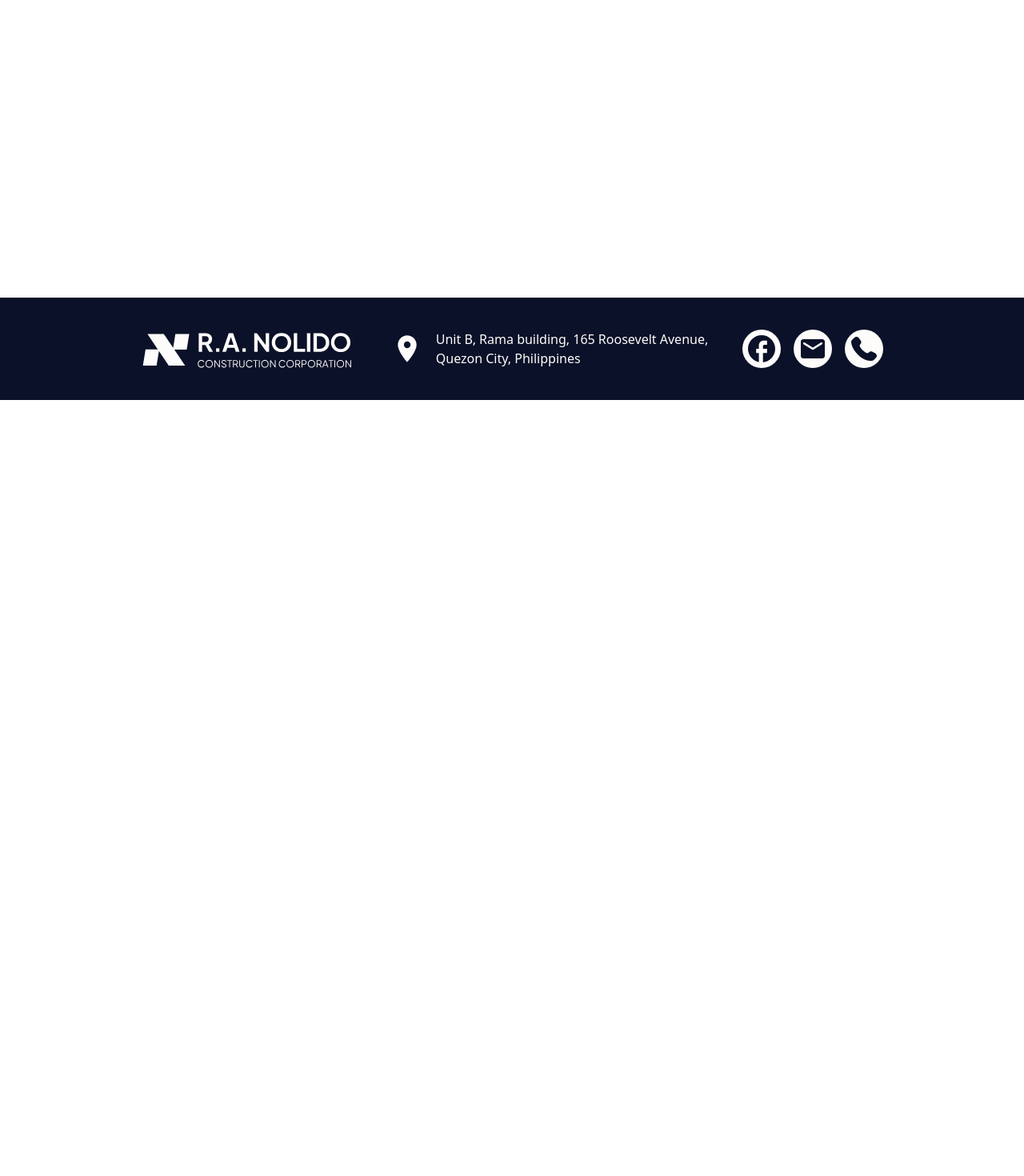
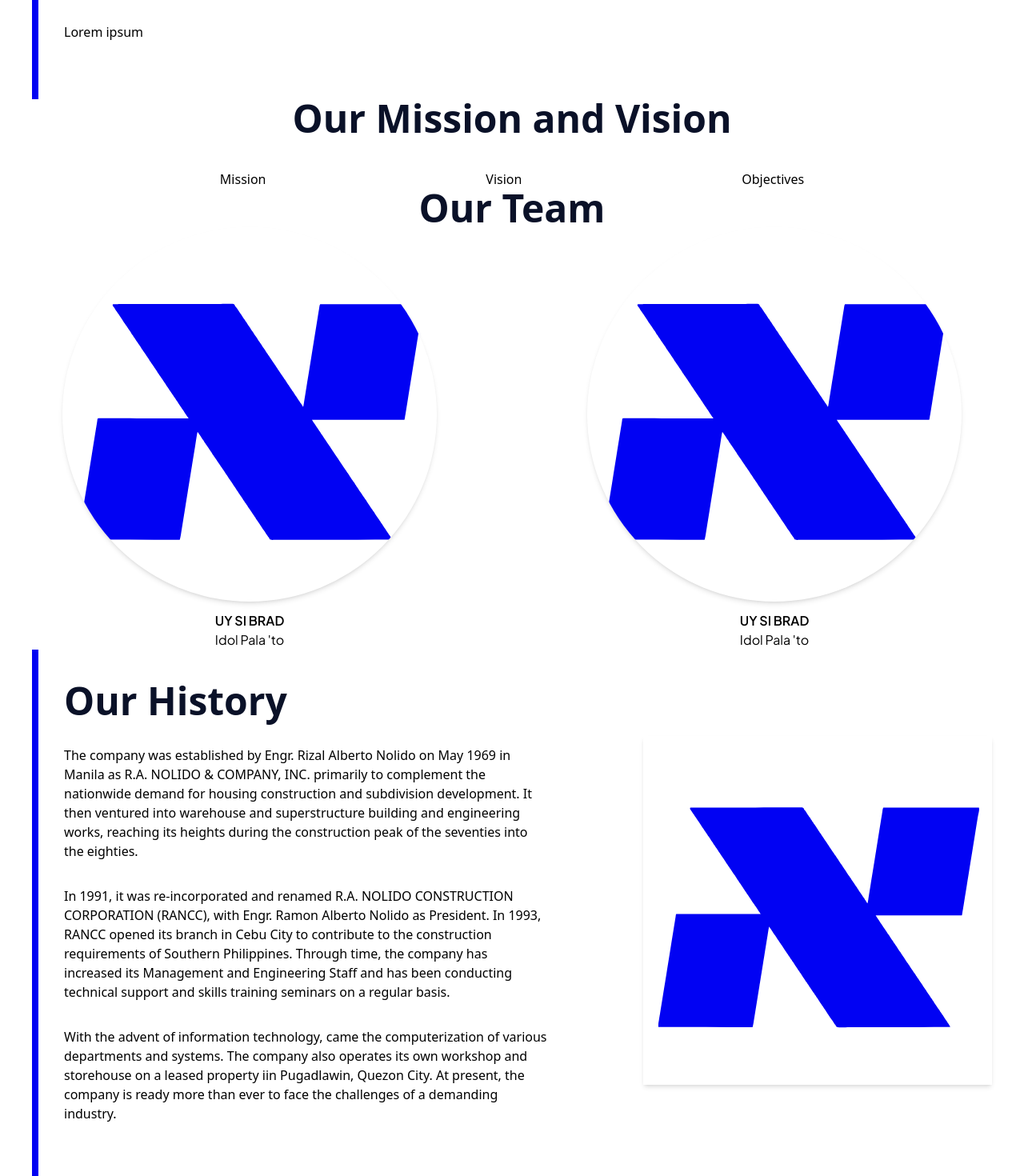
Before and after one commit to mcjefdreal/ra-nolido, a SvelteKit app: page /about-us in a window 1280 px wide. Shown: the part 300-1770 px from the top of the page at 80% size. Before the commit the page ends 800 px from the top, so only its background shows below. Built offline with nearby package versions, Linux system fonts and the light colour scheme.

Commit message:
feat: create about page compnents with placeholder logo images

```diff
--- a/src/routes/about-us/+page.svelte
+++ b/src/routes/about-us/+page.svelte
@@ -1,7 +1,25 @@
-<h>about us</h>
-<ul>
+<script>
+    import About from './About.svelte';
+    import History from './History.svelte';
+    import MissionVision from './MissionVision.svelte';
+    import Team from './Team.svelte';
+</script>
+
+<!--about us-->
+<!--
     Stuff to include in this page
     <li>history</li>
     <li>mission/vision/objectives</li>
     <li>organizational chart</li>
-</ul>
+-->
+<article>
+    <About
+        heading={"About R.A. Nolido"}
+        body_1={"Lorem ipsum"}
+        body_2={"Lorem ipsum"}
+        body_3={"Lorem ipsum"}
+    />
+    <MissionVision />
+    <Team />
+    <History />
+</article>
--- /dev/null
+++ b/src/routes/about-us/About.svelte
@@ -0,0 +1,23 @@
+<script lang="ts">
+    let { heading, body_1, body_2, body_3 } = $props();
+</script>
+
+<div class="mx-10 flex h-full overflow-hidden">
+    <div class="mr-8 inline-block w-2 flex-none bg-royal-blue"></div>
+
+    <div class="my-10 inline-block w-5/6 flex-initial">
+        <h1 class="mb-8 text-5xl font-semibold text-ra-black">{heading}</h1>
+
+        <p class="mb-8">
+            {body_1}
+        </p>
+
+        <p class="mb-8">
+            {body_2}
+        </p>
+
+        <p class="mb-8">
+            {body_3}
+        </p>
+    </div>
+</div>
--- /dev/null
+++ b/src/routes/about-us/History.svelte
@@ -0,0 +1,20 @@
+<script lang="ts">
+    import About from "./About.svelte";
+    import src from '$lib/icons/temp_logo.svg';
+
+    const par1 = "The company was established by Engr. Rizal Alberto Nolido on May 1969 in Manila as R.A. NOLIDO & COMPANY, INC. primarily to complement the nationwide demand for housing construction and subdivision development. It then ventured into warehouse and superstructure building and engineering works, reaching its heights during the construction peak of the seventies into the eighties."
+    const par2 = "In 1991, it was re-incorporated and renamed R.A. NOLIDO CONSTRUCTION CORPORATION (RANCC), with Engr. Ramon Alberto Nolido as President. In 1993, RANCC opened its branch in Cebu City to contribute to the construction requirements of Southern Philippines. Through time, the company has increased its Management and Engineering Staff and has been conducting technical support and skills training seminars on a regular basis."
+    const par3 = "With the advent of information technology, came the computerization of various departments and systems. The company also operates its own workshop and storehouse on a leased property iin Pugadlawin, Quezon City. At present, the company is ready more than ever to face the challenges of a demanding industry."
+</script>
+
+<div class="flex flex-row justify-evenly mr-10">
+    <About
+        heading={"Our History"}
+        body_1={par1}
+        body_2={par2}
+        body_3={par3}
+    />
+    <div class="flex flex-row items-center w-3/8">
+        <img {src} alt={"History picture"} class="items-center overflow-hidden shadow-md w-full mb-3" />
+    </div>
+</div>
--- /dev/null
+++ b/src/routes/about-us/MissionVision.svelte
@@ -0,0 +1,18 @@
+<script>
+</script>
+
+<div class="flex-row">
+    <h1 class="pb-10 text-center font-semibold text-5xl text-ra-black">Our Mission and Vision</h1>
+
+    <div class="flex flex-row justify-evenly">
+        <div class="">
+            Mission
+        </div>
+        <div class="">
+            Vision
+        </div>
+        <div class="">
+            Objectives
+        </div>
+    </div>
+</div>
--- /dev/null
+++ b/src/routes/about-us/Team.svelte
@@ -0,0 +1,13 @@
+<script lang="ts">
+    import TeamCard from "./TeamCard.svelte";
+    import src from '$lib/icons/temp_logo.svg';
+</script>
+
+<div class="flex-row">
+    <h1 class="text-center font-semibold text-5xl text-ra-black">Our Team</h1>
+
+    <div class="grid grid-cols-2 gap-8 items-center">
+        <TeamCard {src} alt={"Person 1"}/>
+        <TeamCard {src} alt={"Person 2"}/>
+    </div>
+</div>
--- /dev/null
+++ b/src/routes/about-us/TeamCard.svelte
@@ -0,0 +1,26 @@
+<script lang="ts">
+    import type { HTMLImgAttributes } from 'svelte/elements';
+
+    interface Props {
+        src: HTMLImgAttributes['src'];
+        alt: HTMLImgAttributes['alt'];
+    }
+
+    const { src, alt }: Props = $props();
+</script>
+
+<!-- TODO: Prefer using `hover:` modifiers in native CSS. -->
+<div
+    class="flex flex-col text-center items-center"
+>
+    <img
+        {src}
+        {alt}
+        height="300px"
+        loading="lazy"
+        class="items-center overflow-hidden aspect-square rounded-full shadow-md h-full mb-3 lg:w-3/4"
+    />
+
+    <h1 class="font-semibold font-jakarta">UY SI BRAD</h1>
+    <h1 class="font-jakarta">Idol Pala 'to</h1>
+</div>
```
Also changed, not shown: src/routes/about-us/GetInTouch.svelte (added).
